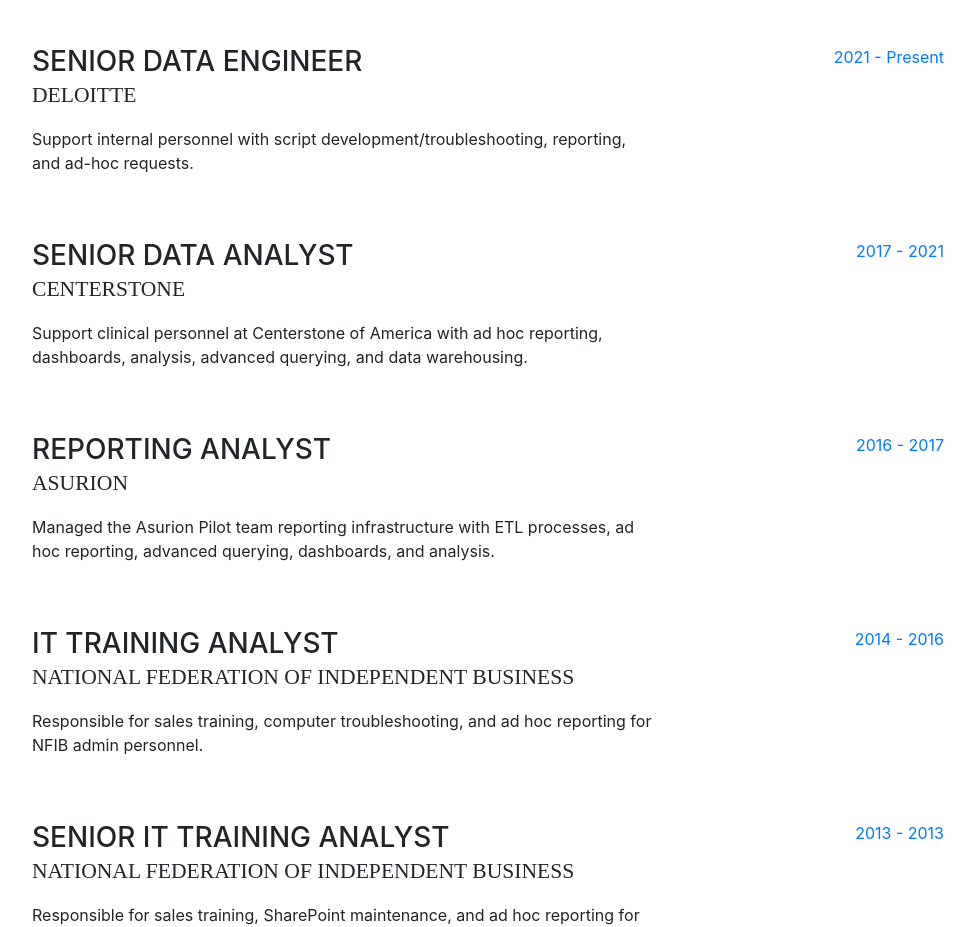
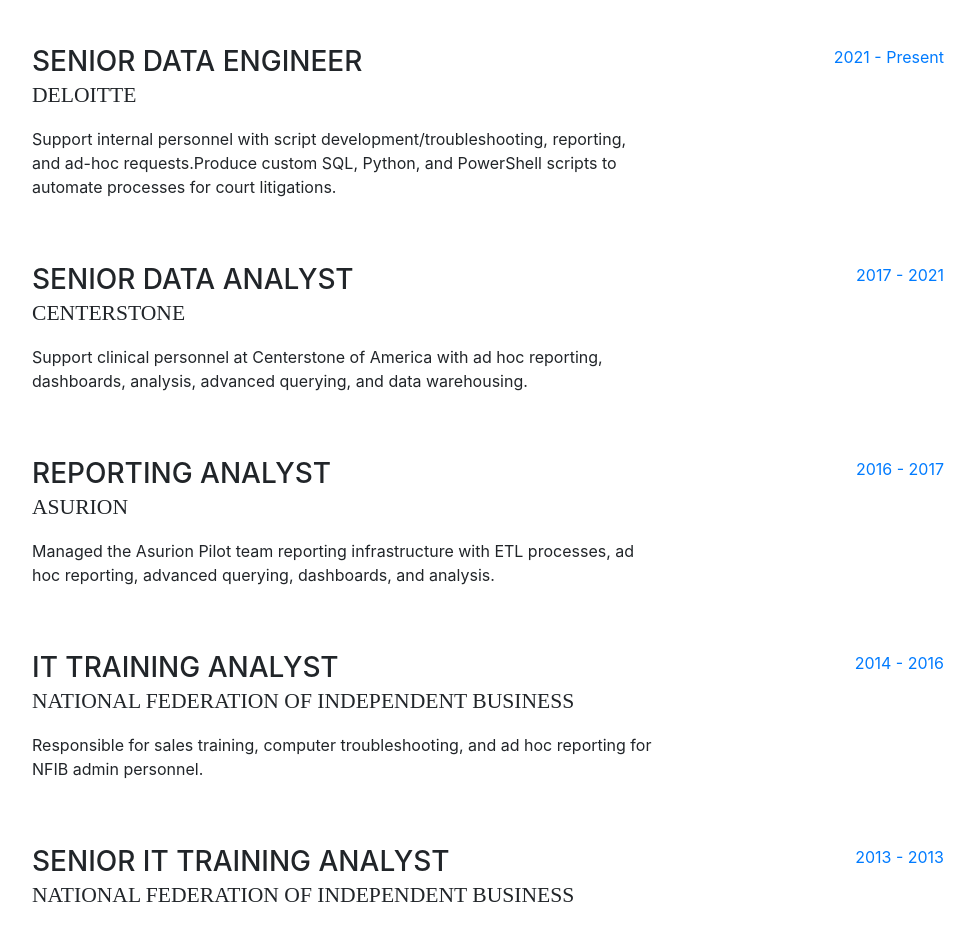
Before and after one commit to ibinec/Disable_portfolio, a website with bundled scripts: page index.html in a window 1280 px wide. Shown: the part 889-1816 px from the top of the page, without its empty margins (288-1263 px from the left). Built offline with nearby package versions, Linux system fonts and the light colour scheme; a web font is replaced by a local one.

Commit message:
Update index.html

```diff
--- a/index.html
+++ b/index.html
@@ -117,7 +117,7 @@
             <div class="resume-content mr-auto">
               <h3 class="mb-0">Senior Data Engineer</h3>
               <div class="subheading mb-3">Deloitte</div>
-              <p>Support internal personnel with script development/troubleshooting, reporting, and ad-hoc requests.</p>
+              <p>Support internal personnel with script development/troubleshooting, reporting, and ad-hoc requests.Produce custom SQL, Python, and PowerShell scripts to automate processes for court litigations.  </p>
             </div>
             <div class="resume-date text-md-right">
 		    <span class="text-primary">2021 - Present</span>
```
